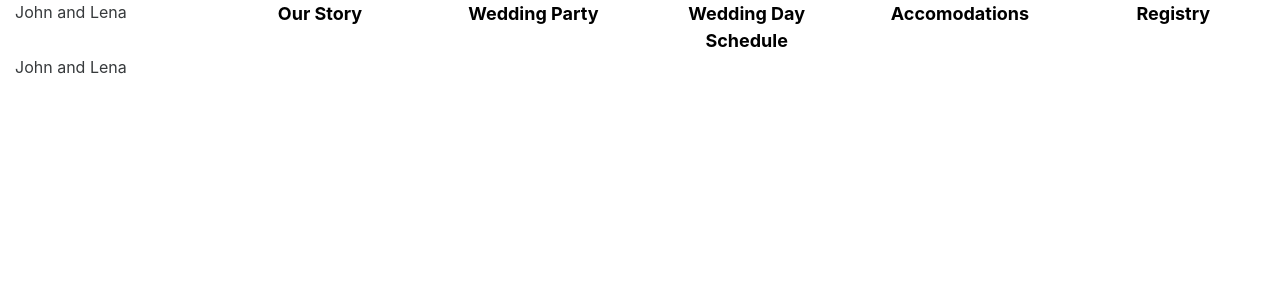
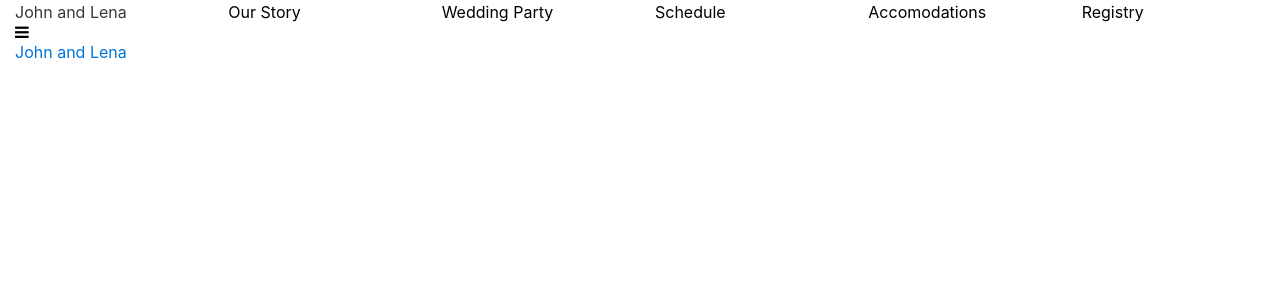
Before and after one commit to johntcarroll/wedding, a PHP site: page /home in a window 1280 px wide. Shown: the top 300 px of the page. Run offline with PHP 8.4, Linux system fonts and the light colour scheme.

Commit message:
added fonts and small nav

```diff
--- a/css/style.css
+++ b/css/style.css
@@ -5,6 +5,8 @@
 .top-nav{
     height: 50px;
 }
+
+//big nav links
 
 .top-nav .big-nav-link{
     text-align: center;
@@ -36,3 +38,36 @@
     text-decoration:  none;
     color:            black;
 }
+
+// small nav links
+
+.top-nav .small-nav-link{
+    text-align: center;
+    font-size: large;
+    font-weight: bold;
+}
+
+.top-nav .small-nav-link a{
+    text-decoration:  none;
+    color:            black;
+}
+
+.top-nav .small-nav-link a:link{
+    text-decoration:  none;
+    color:            black;
+}
+
+.top-nav .small-nav-link a:visited{
+    text-decoration:  none;
+    color:            black;
+}
+
+.top-nav .small-nav-link a:hover{
+    text-decoration:  none;
+    color:            black;
+}
+
+.top-nav .small-nav-link a:active{
+    text-decoration:  none;
+    color:            black;
+}
--- a/layout/header.php
+++ b/layout/header.php
@@ -11,6 +11,7 @@
         <meta name="description" content='Our wedding website!'>
         <link rel='stylesheet' type='text/css' href='<?php echo $root; ?>css/bootstrap.min.css'>
         <link rel='stylesheet' type='text/css' href='<?php echo $root; ?>css/style.css'>
+        <link href="https://maxcdn.bootstrapcdn.com/font-awesome/4.7.0/css/font-awesome.min.css" rel="stylesheet">
         <script type='text/javascript' src='<?php echo $root; ?>js/bootstrap.min.js'></script>
         <script type='text/javascript' src='<?php echo $root; ?>js/jquery.min.js'></script>
     </head>
@@ -29,7 +30,7 @@
                             <a href='<?php echo $root; ?>party/'>Wedding Party</a>
                         </div>
                         <div class='col-md-2 big-nav-link'>
-                            <a href='<?php echo $root; ?>schedule/'>Wedding Day Schedule</a>
+                            <a href='<?php echo $root; ?>schedule/'>Schedule</a>
                         </div>
                         <div class='col-md-2 big-nav-link'>
                             <a href='<?php echo $root; ?>accomodations/'>Accomodations</a>
@@ -39,7 +40,7 @@
                         </div>
                     </div>
                 </div>
-                <div class='col-sm-3 col-sm-offset-9'>
-
+                <div class='col-sm-3 col-sm-offset-9 small-nav-link'>
+                    <a href='#' id='navOverlay'><span class='fa fa-bars'</a>
                 </div>
             </div>
```
Also changed, not shown: fonts/glyphicons-halflings-regular.ttf (added), fonts/glyphicons-halflings-regular.woff (added), 2 other files.
